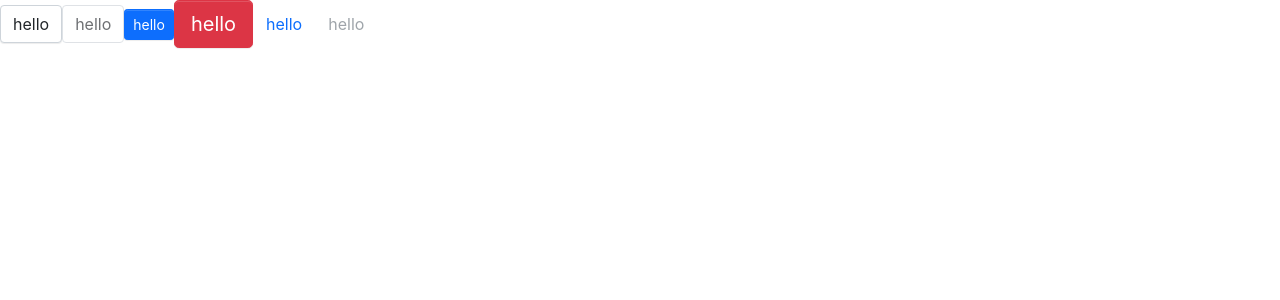
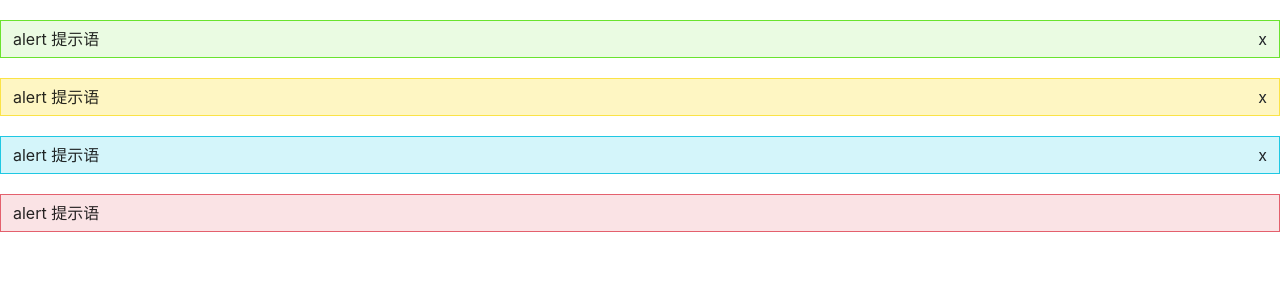
Before and after one commit to Echo-Lj/echo-rui, a React (Create React App) app: page / in a window 1280 px wide. Shown: the top 300 px of the page. Built offline with nearby package versions, Linux system fonts and the light colour scheme.

Commit message:
add Alert

```diff
--- a/src/App.tsx
+++ b/src/App.tsx
@@ -1,11 +1,30 @@
 import React from "react";
 import "./styles/index.scss";
-import Button, { ButtonType, ButtonSize } from "./components/Button/button";
-
+// import Button, { ButtonType, ButtonSize } from "./components/Button/button";
+import Alert, { AlertType } from "./components/Alert/alert";
 function App() {
   return (
     <div className="App">
-      <Button>hello</Button>
+      <div style={{ marginTop: "20px" }}>
+        <Alert
+          type={AlertType.Success}
+          message="alert 提示语"
+          onClose={() => {
+            console.log(111);
+          }}
+        />
+      </div>
+      <div style={{ marginTop: "20px" }}>
+        <Alert type={AlertType.Warning} message="alert 提示语" />
+      </div>
+      <div style={{ marginTop: "20px" }}>
+        <Alert type={AlertType.Info} message="alert 提示语" />
+      </div>
+      <div style={{ marginTop: "20px" }}>
+        <Alert type={AlertType.Error} closable={false} message="alert 提示语" />
+      </div>
+
+      {/**<Button>hello</Button>
       <Button disabled>hello</Button>
       <Button btnType={ButtonType.Primary} size={ButtonSize.Small}>
         hello
@@ -28,7 +47,7 @@ function App() {
       </Button>
       <Button disabled btnType={ButtonType.Link} href="http://www.baidu.com">
         hello
-      </Button>
+      </Button>**/}
     </div>
   );
 }
--- /dev/null
+++ b/src/components/Alert/_style.scss
@@ -0,0 +1,35 @@
+.echo-alert {
+  padding: $alert-padding-y $alert-padding-x;
+  position: relative;
+}
+
+.echo-alert-success {
+  @include alert-style($success);
+}
+
+.echo-alert-info {
+  @include alert-style($info, 50%);
+}
+
+.echo-alert-warning {
+  @include alert-style($warning, 35%);
+}
+
+.echo-alert-error {
+  @include alert-style($danger, 40%);
+}
+
+.echo-alert-message {
+  margin: 0;
+  color: rgba(0, 0, 0, 0.85);
+  font-size: $alert-font-size;
+  line-height: $alert-line-height;
+  font-weight: $alert-font-weight;
+}
+
+.echo-alert-close {
+  position: absolute;
+  top: $alert-close-top;
+  right: $alert-close-right;
+  cursor: pointer;
+}
--- /dev/null
+++ b/src/components/Alert/alert.tsx
@@ -0,0 +1,50 @@
+import React, { useCallback, useState } from "react";
+import classnames from "classnames";
+
+export enum AlertType {
+  Success = "success",
+  Info = "info",
+  Warning = "warning",
+  Error = "error",
+}
+
+export interface AlertProps {
+  message: string;
+  type?: AlertType;
+  closable?: boolean;
+  onClose?: Function;
+}
+
+const Alert: React.FC<AlertProps> = (props) => {
+  const { message, type, closable, onClose } = props;
+  const classes = classnames("echo-alert", {
+    [`echo-alert-${type}`]: type,
+  });
+  const OnClose = useCallback(() => {
+    setShow(false);
+    if (onClose) {
+      onClose();
+    }
+  }, [onClose]);
+  const [show, setShow] = useState(true);
+  if (show) {
+    return (
+      <div className={classes}>
+        <p className="echo-alert-message">{message}</p>
+        {closable ? (
+          <span className="echo-alert-close" onClick={OnClose}>
+            x
+          </span>
+        ) : null}
+      </div>
+    );
+  } else {
+    return null;
+  }
+}
+Alert.defaultProps = {
+  type: AlertType.Success,
+  closable: true,
+};
+
+export default Alert;
--- a/src/styles/index.scss
+++ b/src/styles/index.scss
@@ -10,3 +10,5 @@
 
 // 按钮样式
 @import "../components/Button/style";
+// Alert样式
+@import "../components/Alert/style";
```
